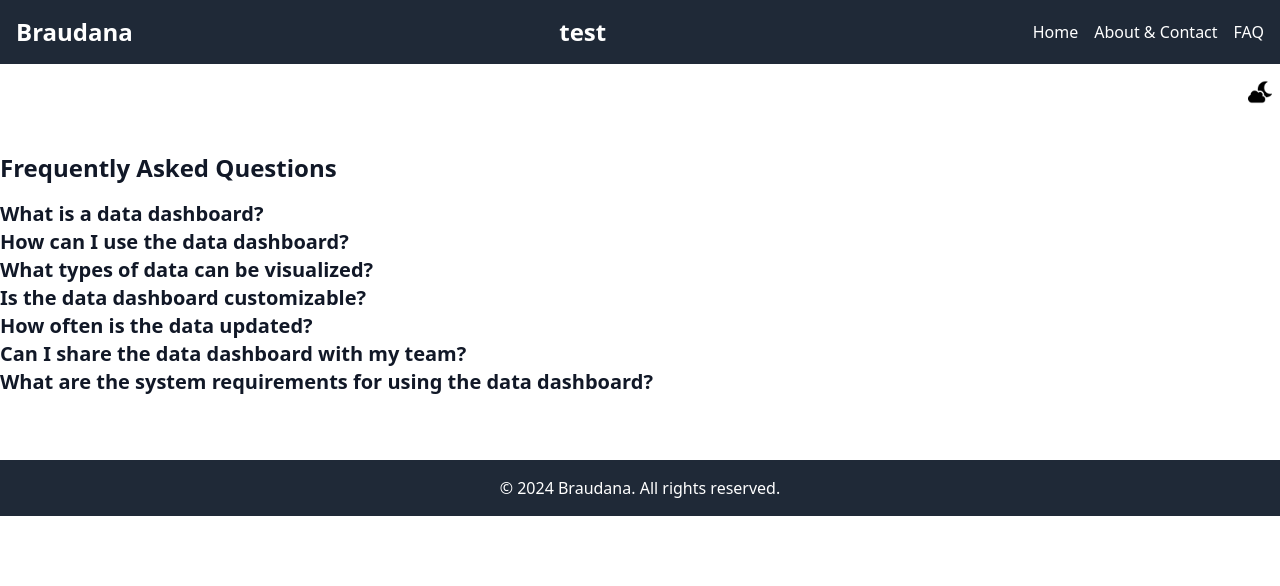
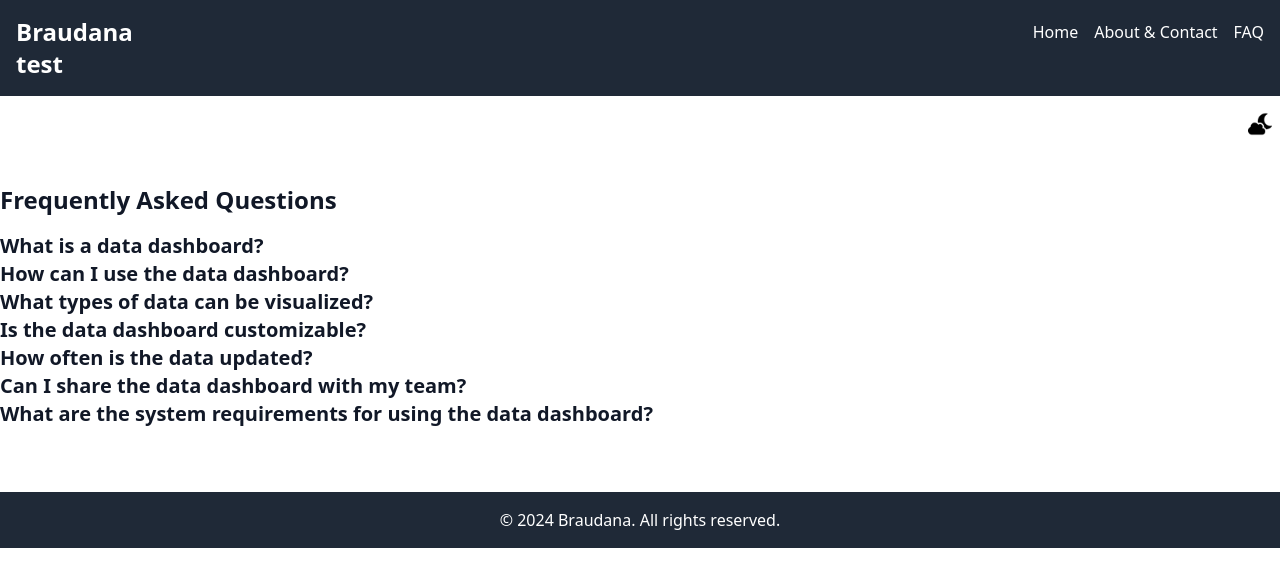
Before and after one commit to rainbow4prod/Course_61776_Group_31, a React (Create React App) app: page /braudana/faq in a window 1280 px wide. Shown: the top 586 px of the page. Built offline with nearby package versions, Linux system fonts and the light colour scheme.

Commit message:
Label changes

```diff
--- a/src/components/NavBar.js
+++ b/src/components/NavBar.js
@@ -6,13 +6,15 @@ const NavBar = () => (
   <nav className="bg-gray-800 p-4 text-white">
     <div className="container mx-auto flex justify-between items-center">
       <h1 className="text-2xl font-bold">Braudana</h1>
-        <h3 className="text-2xl font-bold">test</h3>
       <ul className="flex space-x-4">
         <li><Link to="/" className="hover:underline">Home</Link></li>
         <li><Link to="/about-contact" className="hover:underline">About & Contact</Link></li>
         <li><Link to="/faq" className="hover:underline">FAQ</Link></li>
       </ul>
     </div>
+      <div className="container mx-auto flex justify-between items-center">
+          <h3 className="text-2xl font-bold">test</h3>
+          </div>
   </nav>
 );
 
```
Also changed, not shown: 1 other file (tests, documents, lock files or other folders).
